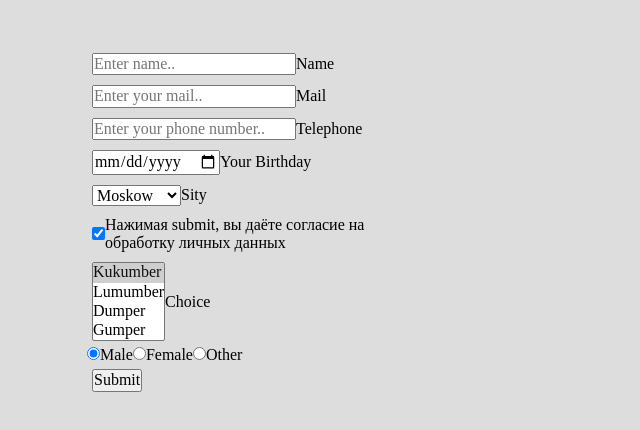
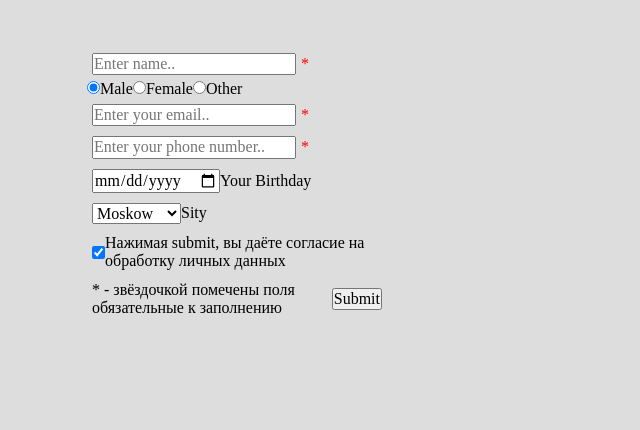
Before and after one commit to Vlad-coder-678/react-components, a React app: page / in a window 1280 px wide. Shown: the top 430 px of the page, without its empty margins (0-640 px from the left). Built offline with nearby package versions, Linux system fonts and the light colour scheme.

Commit message:
fix: fix all cmponent and delete select multiple

```diff
--- a/src/components/CardRequest.jsx
+++ b/src/components/CardRequest.jsx
@@ -24,7 +24,7 @@ const CardRequest = ({ requestData }) => (
     <h3>{requestData.userBday}</h3>
     <h3>{requestData.userSity}</h3>
     <h3>{requestData.userChecked}</h3>
-    <h3>{requestData.userChoice}</h3>
+    {/* <h3>{requestData.userChoice}</h3> */}
     <h3>{requestData.userCase}</h3>
   </Wrap>
 );
--- a/src/components/InputEmailComponent.jsx
+++ b/src/components/InputEmailComponent.jsx
@@ -1,10 +1,16 @@
 import React, { useEffect, useState } from 'react';
 import styled from 'styled-components';
+import { iconCorrect, iconError } from '../data/iconsData';
 
 const Wrap = styled.div`
   display: flex;
   align-items: center;
   margin: 5px;
+
+  span {
+    color: red;
+    margin-left: 5px;
+  }
 `;
 
 // eslint-disable-next-line object-curly-newline
@@ -33,7 +39,7 @@ const InputEmailComponent = ({ userMail, setUserMail, isSubmit, setIsSubmit }) =
         onInput={onInputMail}
         type="email"
         id="userMail"
-        placeholder="Enter your mail.."
+        placeholder="Enter your email.."
         name="inputMail"
         onFocus={() => {
           setIsSubmit(false);
@@ -41,22 +47,14 @@ const InputEmailComponent = ({ userMail, setUserMail, isSubmit, setIsSubmit }) =
         onBlur={onBlurInputMail}
         required
       />
-      <label htmlFor="userMail">
-        <span>Mail</span>
-      </label>
       {/* eslint-disable-next-line no-nested-ternary */}
-      {!onBlurMail ? null : validMail ? (
-        <svg xmlns="http://www.w3.org/2000/svg" width="20" height="20" viewBox="0 0 24 24">
-          <path fill="#0f0" d="M20.285 2l-11.285 11.567-5.286-5.011-3.714 3.716 9 8.728 15-15.285z" />
-        </svg>
+      {!onBlurMail ? (
+        <span>*</span>
+      ) : validMail ? (
+        iconCorrect
       ) : (
         <div>
-          <svg xmlns="http://www.w3.org/2000/svg" width="16" height="16" viewBox="0 0 24 24">
-            <path
-              fill="#f00"
-              d="M24 20.188l-8.315-8.209 8.2-8.282-3.697-3.697-8.212 8.318-8.31-8.203-3.666 3.666 8.321 8.24-8.206 8.313 3.666 3.666 8.237-8.318 8.285 8.203z"
-            />
-          </svg>
+          {iconError}
           <span>email должен содержать хотя бы один символ в названии, символ @ и точку</span>
         </div>
       )}
--- a/src/components/InputNameComponent.jsx
+++ b/src/components/InputNameComponent.jsx
@@ -1,15 +1,21 @@
+/* eslint-disable max-len */
 import React, { useEffect, useState } from 'react';
 import styled from 'styled-components';
+import { iconCorrect, iconError } from '../data/iconsData';
 
 const Wrap = styled.div`
   display: flex;
   align-items: center;
   margin: 5px;
+
+  span {
+    color: red;
+    margin-left: 5px;
+  }
 `;
 
 // eslint-disable-next-line object-curly-newline
-const InputNameComponent = ({ userName, setUserName, isSubmit, setIsSubmit }) => {
-  const [validName, setValidName] = useState();
+const InputNameComponent = ({ userName, setUserName, validName, setValidName, isSubmit, setIsSubmit }) => {
   const [onBlurName, setOnBlurName] = useState();
 
   const onBlurInputName = (e) => {
@@ -42,22 +48,14 @@ const InputNameComponent = ({ userName, setUserName, isSubmit, setIsSubmit }) =>
         onBlur={onBlurInputName}
         required
       />
-      <label htmlFor="userName">
-        <span>Name</span>
-      </label>
       {/* eslint-disable-next-line no-nested-ternary */}
-      {!onBlurName ? null : validName ? (
-        <svg xmlns="http://www.w3.org/2000/svg" width="20" height="20" viewBox="0 0 24 24">
-          <path fill="#0f0" d="M20.285 2l-11.285 11.567-5.286-5.011-3.714 3.716 9 8.728 15-15.285z" />
-        </svg>
+      {!onBlurName ? (
+        <span>*</span>
+      ) : validName ? (
+        iconCorrect
       ) : (
         <div>
-          <svg xmlns="http://www.w3.org/2000/svg" width="16" height="16" viewBox="0 0 24 24">
-            <path
-              fill="#f00"
-              d="M24 20.188l-8.315-8.209 8.2-8.282-3.697-3.697-8.212 8.318-8.31-8.203-3.666 3.666 8.321 8.24-8.206 8.313 3.666 3.666 8.237-8.318 8.285 8.203z"
-            />
-          </svg>
+          {iconError}
           <span>имя должно содержать более трёх символов</span>
         </div>
       )}
--- a/src/components/InputPhoneComponent.jsx
+++ b/src/components/InputPhoneComponent.jsx
@@ -1,10 +1,16 @@
 import React, { useState, useEffect } from 'react';
 import styled from 'styled-components';
+import { iconCorrect, iconError } from '../data/iconsData';
 
 const Wrap = styled.div`
   display: flex;
   align-items: center;
   margin: 5px;
+
+  span {
+    color: red;
+    margin-left: 5px;
+  }
 `;
 
 // eslint-disable-next-line object-curly-newline
@@ -43,23 +49,15 @@ const InputPhoneComponent = ({ userPhone, setUserPhone, isSubmit, setIsSubmit })
         onBlur={onBlurInputPhone}
         required
       />
-      <label htmlFor="userPhone">
-        <span>Telephone</span>
-      </label>
       {/* eslint-disable-next-line no-nested-ternary */}
-      {!onBlurPhone ? null : validPhone ? (
-        <svg xmlns="http://www.w3.org/2000/svg" width="20" height="20" viewBox="0 0 24 24">
-          <path fill="#0f0" d="M20.285 2l-11.285 11.567-5.286-5.011-3.714 3.716 9 8.728 15-15.285z" />
-        </svg>
+      {!onBlurPhone ? (
+        <span>*</span>
+      ) : validPhone ? (
+        iconCorrect
       ) : (
         <div>
-          <svg xmlns="http://www.w3.org/2000/svg" width="16" height="16" viewBox="0 0 24 24">
-            <path
-              fill="#f00"
-              d="M24 20.188l-8.315-8.209 8.2-8.282-3.697-3.697-8.212 8.318-8.31-8.203-3.666 3.666 8.321 8.24-8.206 8.313 3.666 3.666 8.237-8.318 8.285 8.203z"
-            />
-          </svg>
-          <span>телефон должен содержать только цифры и введён в следующем формате: </span>
+          {iconError}
+          <span>телефон должен содержать не менее десяти цифр</span>
         </div>
       )}
     </Wrap>
--- a/src/components/SectionForms.jsx
+++ b/src/components/SectionForms.jsx
@@ -8,7 +8,7 @@ import InputPhoneComponent from './InputPhoneComponent';
 import InputDateComponent from './InputDateComponent';
 import SelectedComponent from './SelectedComponent';
 import CheckboxComponent from './CheckboxComponent';
-import SelectMultipleComponent from './SelectMultipleComponent';
+// import SelectMultipleComponent from './SelectMultipleComponent';
 import SwitcherComponent from './SwitcherComponent';
 
 const Wrap = styled.div`
@@ -41,13 +41,15 @@ const SectionForms = () => {
   const [userId, setUserId] = useState(1);
 
   const [userName, setUserName] = useState('');
+  const [userCase, setUserCase] = useState('male');
   const [userMail, setUserMail] = useState('');
   const [userPhone, setUserPhone] = useState('');
   const [userSity, setUserSity] = useState('Moskow');
   const [userBday, setUserBday] = useState('');
-  const [userChoice, setUserChoice] = useState(['kukumber']);
-  const [userCase, setUserCase] = useState('male');
   const [userChecked, setUserChecked] = useState(true);
+  // const [userChoice, setUserChoice] = useState(['kukumber']);
+
+  const [isValidName, setIsValidName] = useState();
 
   const [requests, setRequests] = useState([]);
 
@@ -56,11 +58,13 @@ const SectionForms = () => {
   const handleSubmit = (e) => {
     e.preventDefault();
     setIsSubmit(true);
+    if (isValidName) {
       setRequests([
         ...requests,
         {
           userId,
           userName: `${userName[0].toUpperCase()}${userName.split('').slice(1).join('').toLowerCase()}`,
+          userCase,
           userMail,
           userPhone: `+${userPhone.split('')[0]} (${userPhone.split('').slice(1, 4).join('')}) ${userPhone
             .split('')
@@ -68,9 +72,8 @@ const SectionForms = () => {
             .join('')}-${userPhone.split('').slice(7).join('')}`,
           userBday,
           userSity,
-        userChoice,
+          // userChoice,
           userChecked,
-        userCase,
         },
       ]);
 
@@ -81,8 +84,8 @@ const SectionForms = () => {
       setUserBday('');
       setUserSity('Moskow');
       setUserChecked(true);
-    setUserChoice([]);
-    setUserCase('male');
+      // setUserChoice([]);
+    }
   };
 
   return (
@@ -91,9 +94,13 @@ const SectionForms = () => {
         <InputNameComponent
           userName={userName}
           setUserName={setUserName}
+          validName={isValidName}
+          setValidName={setIsValidName}
           isSubmit={isSubmit}
           setIsSubmit={setIsSubmit}
         />
+        {/* eslint-disable-next-line max-len */}
+        <SwitcherComponent userCase={userCase} setUserCase={setUserCase} setIsSubmit={setIsSubmit} />
         <InputEmailComponent
           userMail={userMail}
           setUserMail={setUserMail}
@@ -124,22 +131,19 @@ const SectionForms = () => {
           isSubmit={isSubmit}
           setIsSubmit={setIsSubmit}
         />
-        <SelectMultipleComponent
+        {/* <SelectMultipleComponent
           userChoice={userChoice}
           setUserChoice={setUserChoice}
           isSubmit={isSubmit}
           setIsSubmit={setIsSubmit}
-        />
-        <SwitcherComponent
-          userCase={userCase}
-          setUserCase={setUserCase}
-          isSubmit={isSubmit}
-          setIsSubmit={setIsSubmit}
-        />
+        /> */}
         <WrapFormChild>
+          <p>* - звёздочкой помечены поля обязательные к заполнению</p>
+          <div>
             <button onClick={handleSubmit} type="submit">
               Submit
             </button>
+          </div>
         </WrapFormChild>
       </form>
       <WrapCards>
--- a/src/components/SelectMultipleComponent.jsx
+++ b/src/components/SelectMultipleComponent.jsx
@@ -11,15 +11,15 @@ const Wrap = styled.div`
 const SelectMultipleComponent = ({ isSubmit, setIsSubmit }) => {
   // const [userSelect, setUserSelect] = useState();
   const [onBlurSelected, setOnBlurSelected] = useState(false);
-  const [isValidSelected, setIsValidSelected] = useState(false);
+  // const [isValidSelected, setIsValidSelected] = useState(false);
 
-  const onBlurHandleSelected = (e) => {
-    setOnBlurSelected(true);
-    // console.log(e.target);
-    // console.log(userSelect);
-    // setUserChoice([]);
-    setIsValidSelected(e.target.value !== null);
-  };
+  // const onBlurHandleSelected = (e) => {
+  //   setOnBlurSelected(true);
+  //   // console.log(e.target);
+  //   // console.log(userSelect);
+  //   // setUserChoice([]);
+  //   setIsValidSelected(e.target.value !== null);
+  // };
 
   useEffect(() => {
     if (isSubmit) {
@@ -34,18 +34,16 @@ const SelectMultipleComponent = ({ isSubmit, setIsSubmit }) => {
         id="userChoice"
         multiple
         // value={userChoice}
-        value={['kukumber']}
+        // value={['kukumber']}
         onFocus={() => {
           setIsSubmit(false);
         }}
-        onBlur={onBlurHandleSelected}
-        onChange={(e) => {
-          console.log(e.target.option);
-          // setUserSelect(e.target.value);
-        }}
+        // onBlur={onBlurHandleSelected}
+        // onChange={(e) => {
+        // console.log(e.target.option);
+        // setUserSelect(e.target.value);
+        // }}
       >
-        {/* не получается отобразить все выделенные опции */}
-        {/* попробовать выбрать не показывая, затем показать */}
         <option id="kukumber" value="kukumber" selected>
           Kukumber
         </option>
@@ -63,7 +61,7 @@ const SelectMultipleComponent = ({ isSubmit, setIsSubmit }) => {
         <span>Choice</span>
       </label>
       {/* eslint-disable-next-line no-nested-ternary */}
-      {!onBlurSelected ? null : isValidSelected ? (
+      {/* {!onBlurSelected ? null : isValidSelected ? (
         <svg xmlns="http://www.w3.org/2000/svg" width="20" height="20" viewBox="0 0 24 24">
           <path fill="#0f0" d="M20.285 2l-11.285 11.567-5.286-5.011-3.714 3.716 9 8.728 15-15.285z" />
         </svg>
@@ -76,7 +74,7 @@ const SelectMultipleComponent = ({ isSubmit, setIsSubmit }) => {
             />
           </svg>
         </div>
-      )}
+      )} */}
     </Wrap>
   );
 };
--- a/src/components/SwitcherComponent.jsx
+++ b/src/components/SwitcherComponent.jsx
@@ -1,12 +1,12 @@
 import React from 'react';
 
-// eslint-disable-next-line object-curly-newline
 const SwitcherComponent = ({ userCase, setUserCase, setIsSubmit }) => {
   const handleChange = (e) => {
-    e.preventDefault();
+    e.stopPropagation();
     setIsSubmit(false);
     setUserCase(e.target.id);
   };
+
   return (
     <div onChange={handleChange}>
       <input type="radio" id="male" name="gender" value={userCase} defaultChecked />
--- /dev/null
+++ b/src/data/iconsData.jsx
@@ -0,0 +1,16 @@
+import React from 'react';
+
+export const iconCorrect = (
+  <svg xmlns="http://www.w3.org/2000/svg" width="20" height="20" viewBox="0 0 24 24">
+    <path fill="#0f0" d="M20.285 2l-11.285 11.567-5.286-5.011-3.714 3.716 9 8.728 15-15.285z" />
+  </svg>
+);
+
+export const iconError = (
+  <svg xmlns="http://www.w3.org/2000/svg" width="16" height="16" viewBox="0 0 24 24">
+    <path
+      fill="#f00"
+      d="M24 20.188l-8.315-8.209 8.2-8.282-3.697-3.697-8.212 8.318-8.31-8.203-3.666 3.666 8.321 8.24-8.206 8.313 3.666 3.666 8.237-8.318 8.285 8.203z"
+    />
+  </svg>
+);
```
Lines whose indentation alone changed are shown as unchanged.
